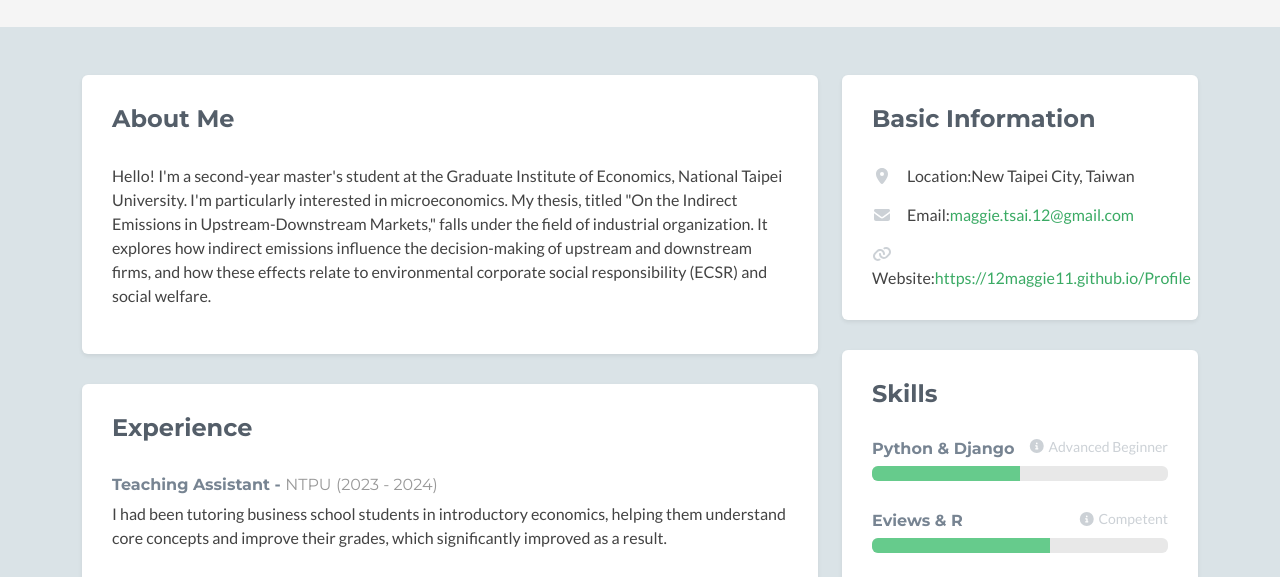
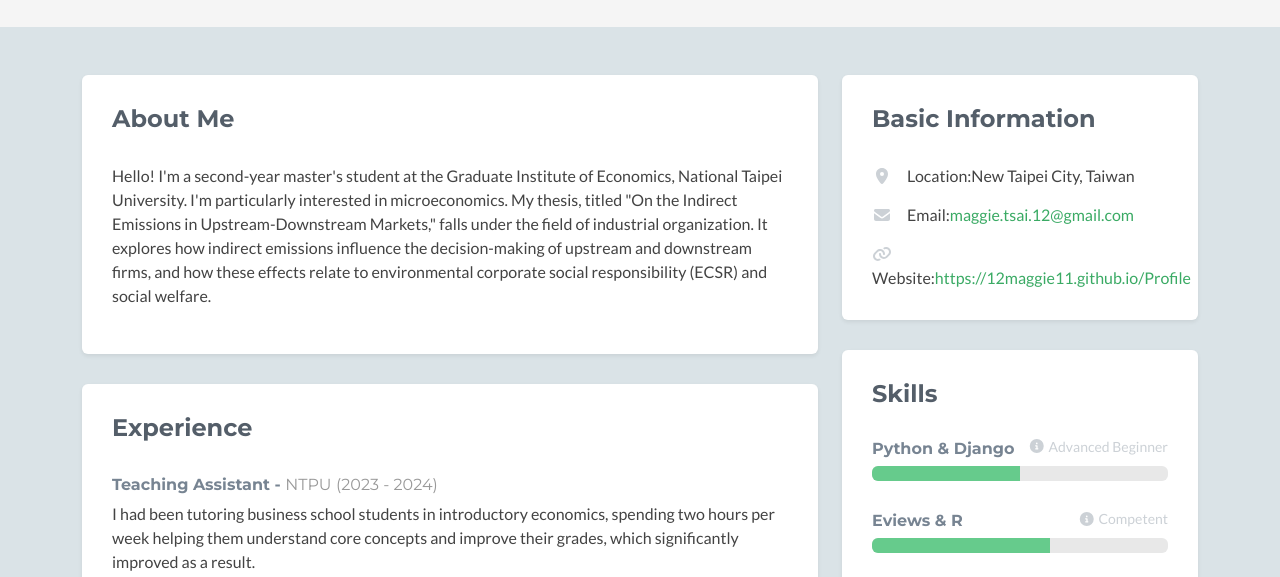
Before and after one commit to 12Maggie11/Profile, a plain HTML site: page index.html in a window 1280 px wide. Shown: the part 223-800 px from the top of the page. Drawn offline with nearby package versions, Linux system fonts and the light colour scheme; no server answers; a script that the page names is missing; some icons are missing.

Commit message:
Update index.html

```diff
--- a/index.html
+++ b/index.html
@@ -81,7 +81,7 @@
                         <div class="content">
                             <div class="item">
                                 <h3 class="title">Teaching Assistant - <span class="place"><a href="#">NTPU</a></span> <span class="year">(2023 - 2024)</span></h3>
-                                <p>I had been tutoring business school students in introductory economics, helping them understand core concepts and improve their grades, which significantly improved as a result.</p>
+                                <p>I had been tutoring business school students in introductory economics, spending two hours per week helping them understand core concepts and improve their grades, which significantly improved as a result.</p>
                             </div><!--//item-->
 
                         </div><!--//content-->
```
